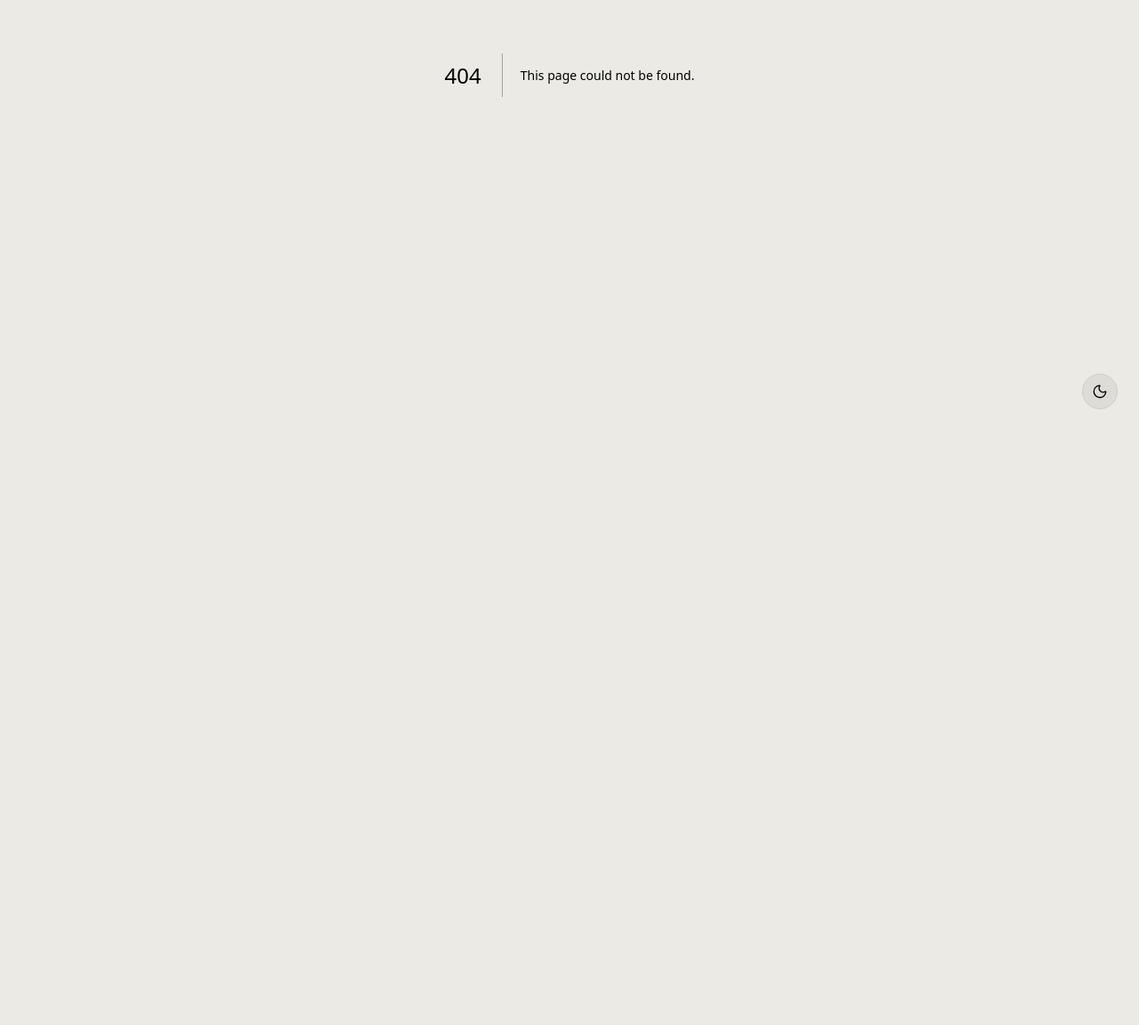
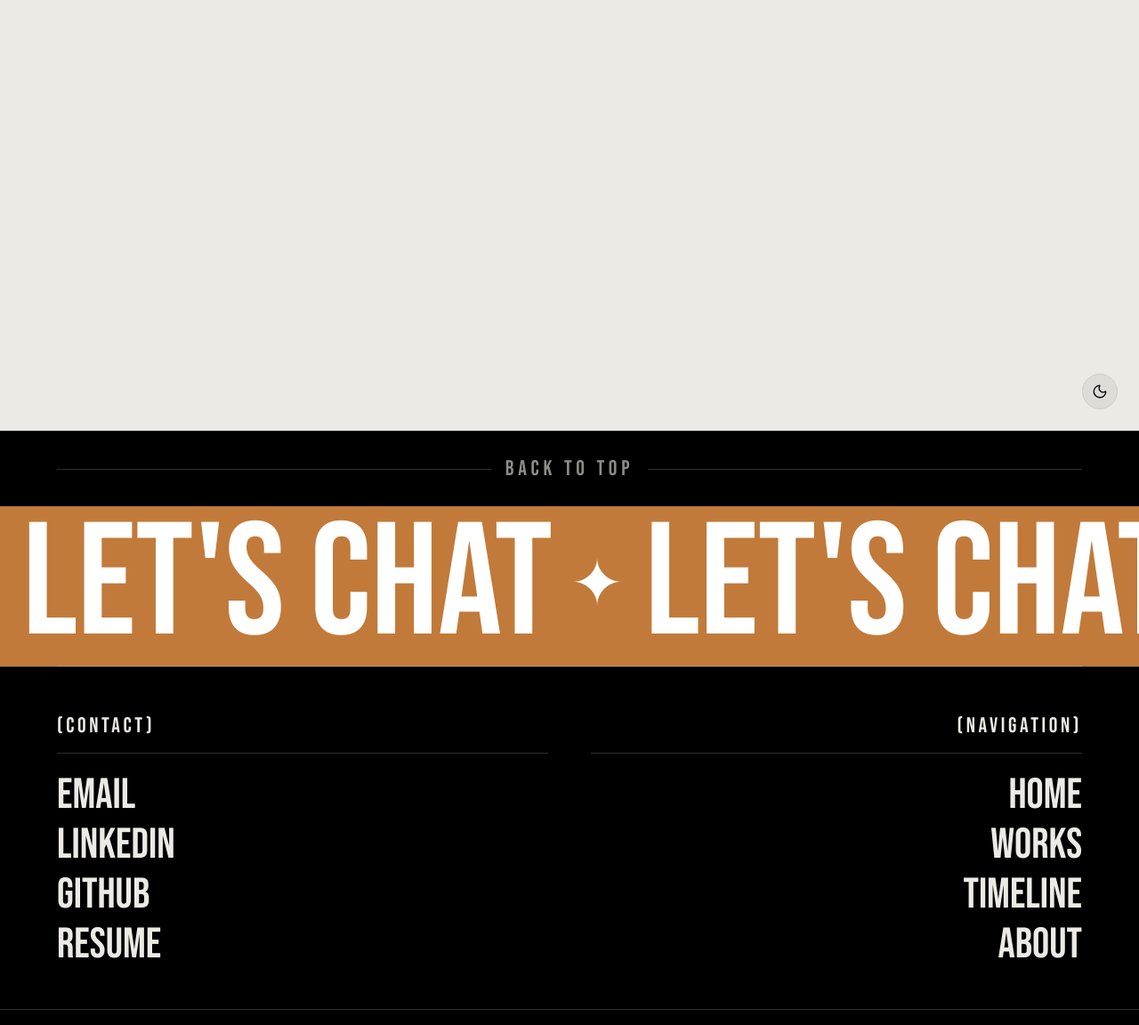
Before and after one commit to ssbansal3/Sim-ran-s-Port-folio-, a Next.js app: page /resume in a window 1280 px wide. Before the commit this address had no page. Shown: the part 316-1468 px from the top of the page at 89% size. Before the commit the page ends 800 px from the top, so only its background shows below. Built offline with nearby package versions, Linux system fonts and the light colour scheme.

Commit message:
added resume

```diff
--- a/src/app/components/Footer.jsx
+++ b/src/app/components/Footer.jsx
@@ -122,7 +122,7 @@ export default function Footer() {
               >
                 GitHub
               </a>
-              <a href="/resume.pdf" className="text-[var(--bg)] transition hover:opacity-70">
+              <a href="/resume" className="text-[var(--bg)] transition hover:opacity-70">
                 Resume
               </a>
             </div>
--- /dev/null
+++ b/src/app/resume/page.js
@@ -0,0 +1,23 @@
+import Footer from "../components/Footer";
+
+const RESUME_PDF = "/resumes/Resume(Jan_2026).pdf";
+
+export const metadata = {
+  title: "Resume — Simran Bansal",
+  description: "Resume",
+};
+
+export default function ResumePage() {
+  return (
+    <>
+      <main className="min-h-[100dvh] bg-[var(--bg)]">
+        <iframe
+          src={RESUME_PDF}
+          title="Simran Bansal — Resume (January 2026)"
+          className="h-[100dvh] w-full border-0"
+        />
+      </main>
+      <Footer />
+    </>
+  );
+}
--- a/src/app/work/InfoRow.jsx
+++ b/src/app/work/InfoRow.jsx
@@ -50,9 +50,9 @@ const links = [
 ];
 
 const RESUME_VARIANTS = [
-  { label: "General", href: "/resume.pdf" },
-  { label: "Engineering", href: "/resume.pdf" },
-  { label: "Automotive", href: "/resume.pdf" },
+  { label: "General", href: "/resume" },
+  { label: "Engineering", href: "/resume" },
+  { label: "Automotive", href: "/resume" },
 ];
 
 function ResumePicker() {
@@ -102,8 +102,6 @@ function ResumePicker() {
             <a
               key={variant.label}
               href={variant.href}
-              target="_blank"
-              rel="noreferrer"
               role="menuitem"
               className={`${dmSans.className} block rounded px-3 py-2 text-sm text-[var(--text)] transition-colors hover:bg-[var(--surface)] hover:text-[#C17A3A]`}
               onClick={() => setOpen(false)}
```
